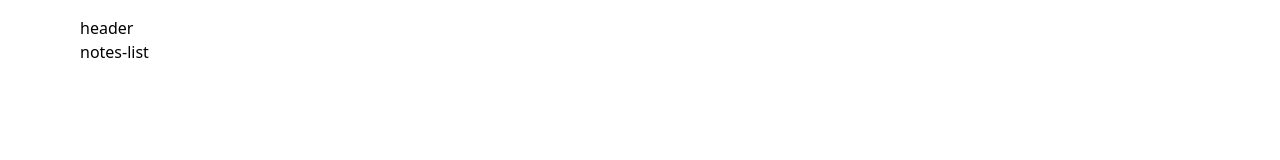
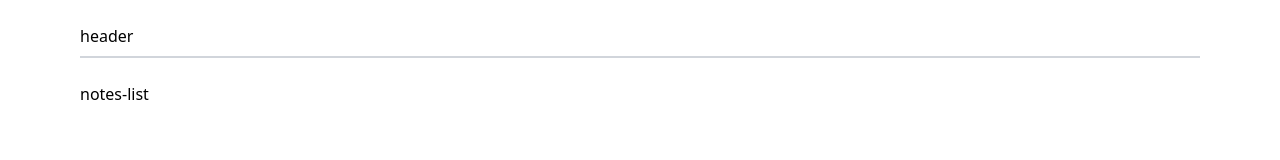
Before and after one commit to sergij14/notes-app-vanilla, a website built with webpack: page src/index.html in a window 1280 px wide. Built offline with nearby package versions, Linux system fonts and the light colour scheme.

Commit message:
framework: constructing the markup

```diff
--- a/src/components/app/app.component.js
+++ b/src/components/app/app.component.js
@@ -1,3 +1,5 @@
+import {$} from '../../core/dom.core';
+
 export class App {
   constructor(selector, options) {
     this.$el = document.querySelector(selector);
@@ -5,13 +7,16 @@ export class App {
   }
 
   getRoot() {
-    const $root = document.createElement('div');
-    $root.classList.add('app');
+    const $root = $.create('div', 'app');
 
     this.components.forEach((Component) => {
-      const component = new Component();
+      const $el = $.create('div', Component.cn);
 
-      $root.insertAdjacentHTML('beforeend', component.toHTML());
+      $el.classList.add(Component.cn);
+      const component = new Component($el);
+      $el.innerHTML = component.toHTML();
+
+      $root.append($el);
     });
 
     return $root;
--- a/src/components/header/header.component.js
+++ b/src/components/header/header.component.js
@@ -1,7 +1,9 @@
 import {AppComponent} from '../../core/app-component.core';
 
 export class Header extends AppComponent {
-  toHTML() {
-    return '<h1>header</h1>';
-  }
+    static cn = 'app-header'
+
+    toHTML() {
+      return '<h1>header</h1>';
+    }
 }
--- a/src/components/notes-list/notes-list.component.js
+++ b/src/components/notes-list/notes-list.component.js
@@ -1,7 +1,9 @@
 import {AppComponent} from '../../core/app-component.core';
 
 export class NotesList extends AppComponent {
-  toHTML() {
-    return '<h1>notes-list</h1>';
-  }
+    static cn = 'app-notes-list'
+
+    toHTML() {
+      return '<h1>notes-list</h1>';
+    }
 }
--- a/src/core/dom-listener.core.js
+++ b/src/core/dom-listener.core.js
@@ -1,3 +1,8 @@
 export class DOMListener {
-  constructor() {}
+  constructor($root) {
+    if (!$root) {
+      throw new Error('no $root provided');
+    }
+    this.$root = $root;
+  }
 }
--- /dev/null
+++ b/src/core/dom.core.js
@@ -0,0 +1,18 @@
+class DOM {
+  constructor() {
+
+  }
+}
+
+export function $() {
+  return new DOM();
+}
+
+$.create = (tagName, classes='') => {
+  const el = document.createElement(tagName);
+  if (classes) {
+    el.classList.add(classes);
+  }
+
+  return el;
+};
--- a/src/styles/index.css
+++ b/src/styles/index.css
@@ -7,7 +7,10 @@
     @apply p-4 max-w-6xl mx-auto;
   }
   .app-header {
-    @apply flex justify-between p-2 border-b-2 border-gray-300;
+    @apply flex justify-between py-2 mb-4 border-b-2 border-gray-300;
+  }
+  .app-notes-list {
+    @apply flex py-2;
   }
 }
 
```
